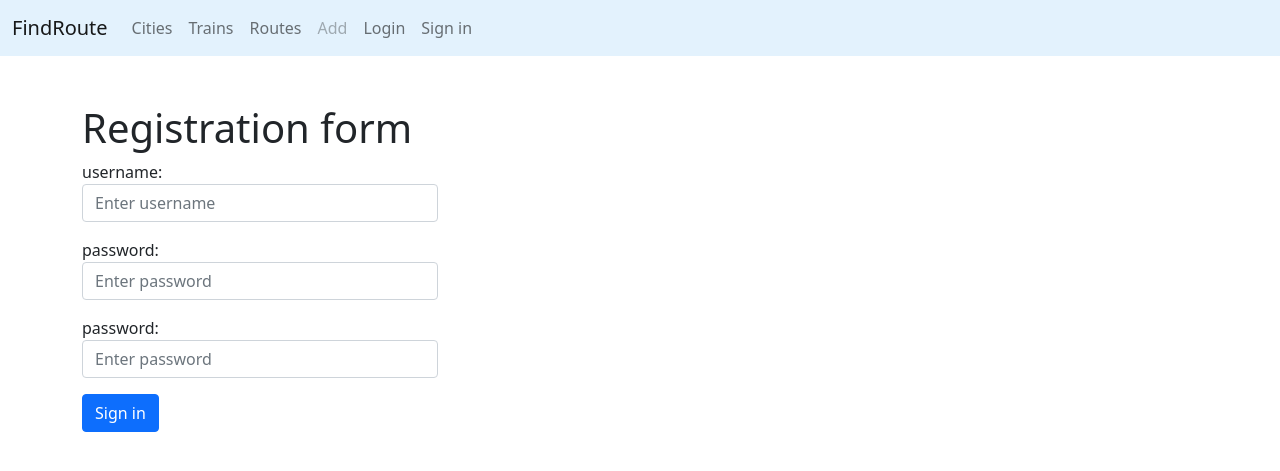
After one commit to murashk1n/python_django_bootstrap, a Django app: page /accounts/registration/ in a window 1280 px wide. The commit adds this page. Shown: the top 471 px of the page. Run offline with Django 4.2, Linux system fonts and the light colour scheme; some libraries are stand-ins or nearby versions.

Commit message:
add registration form

```diff
--- a/accounts/forms.py
+++ b/accounts/forms.py
@@ -26,3 +26,25 @@ class UserLoginForm(forms.Form):
             if not user:
                 raise forms.ValidationError('User does not active')
         return super().clean(*args, **kwards)
+
+
+class UserRegistrationForm(forms.ModelForm):
+    username = forms.CharField(label='username', widget=forms.TextInput(
+        attrs={'class': 'form-control',
+               'placeholder': 'Enter username'}))
+    password = forms.CharField(label='password', widget=forms.PasswordInput(
+        attrs={'class': 'form-control',
+               'placeholder': 'Enter password'}))
+    password2 = forms.CharField(label='password', widget=forms.PasswordInput(
+        attrs={'class': 'form-control',
+               'placeholder': 'Enter password'}))
+
+    class Meta:
+        model = User
+        fields = ('username',)
+
+    def clean_password2(self):
+        data = self.cleaned_data
+        if data['password'] != data['password2']:
+            raise forms.ValidationError('Password mismatch')
+        return data['password2']
--- /dev/null
+++ b/accounts/templates/accounts/register.html
@@ -0,0 +1,9 @@
+{% extends 'base.html' %}
+{% block title %}Registration form{% endblock %}
+
+{% block content %}
+<h1>Registration form</h1>
+
+{% include 'form.html' with button='Sign in' %}
+
+{% endblock %}
--- a/accounts/urls.py
+++ b/accounts/urls.py
@@ -1,8 +1,9 @@
 from django.urls import path
 
-from accounts.views import login_view, logout_view
+from accounts.views import login_view, logout_view, registration_view
 
 urlpatterns = [
     path('login/', login_view, name='login'),
     path('logout/', logout_view, name='logout'),
+    path('registration/', registration_view, name='registration'),
 ]
--- a/accounts/views.py
+++ b/accounts/views.py
@@ -1,7 +1,7 @@
 from django.contrib.auth import authenticate, login, logout
 from django.shortcuts import render, redirect
 
-from accounts.forms import UserLoginForm
+from accounts.forms import UserLoginForm, UserRegistrationForm
 
 
 def login_view(request):
@@ -20,3 +20,17 @@ def login_view(request):
 def logout_view(request):
     logout(request)
     return redirect('/')
+
+
+def registration_view(request):
+    if request.method == 'POST':
+        form = UserRegistrationForm(request.POST)
+        if form.is_valid():
+            new_user = form.save(commit=False)
+            new_user.set_password(form.cleaned_data['password'])
+            new_user.save()
+            return render(request, 'accounts/register_done.html', {'new_user': new_user})
+        return render(request, 'accounts/register.html', {'form': form})
+    else:
+        form = UserRegistrationForm()
+        return render(request, 'accounts/register.html', {'form': form})
--- a/templates/base.html
+++ b/templates/base.html
@@ -64,6 +64,9 @@
                 <li class="nav-item">
                     <a class="nav-link" href="{% url 'accounts:login' %}">Login</a>
                 </li>
+                     <li class="nav-item">
+                    <a class="nav-link" href="{% url 'accounts:registration' %}">Sign in</a>
+                </li>
                 {% endif %}
             </ul>
         </div>
```
Also changed, not shown: accounts/templates/accounts/register_done.html (added, +8 -0 lines).
